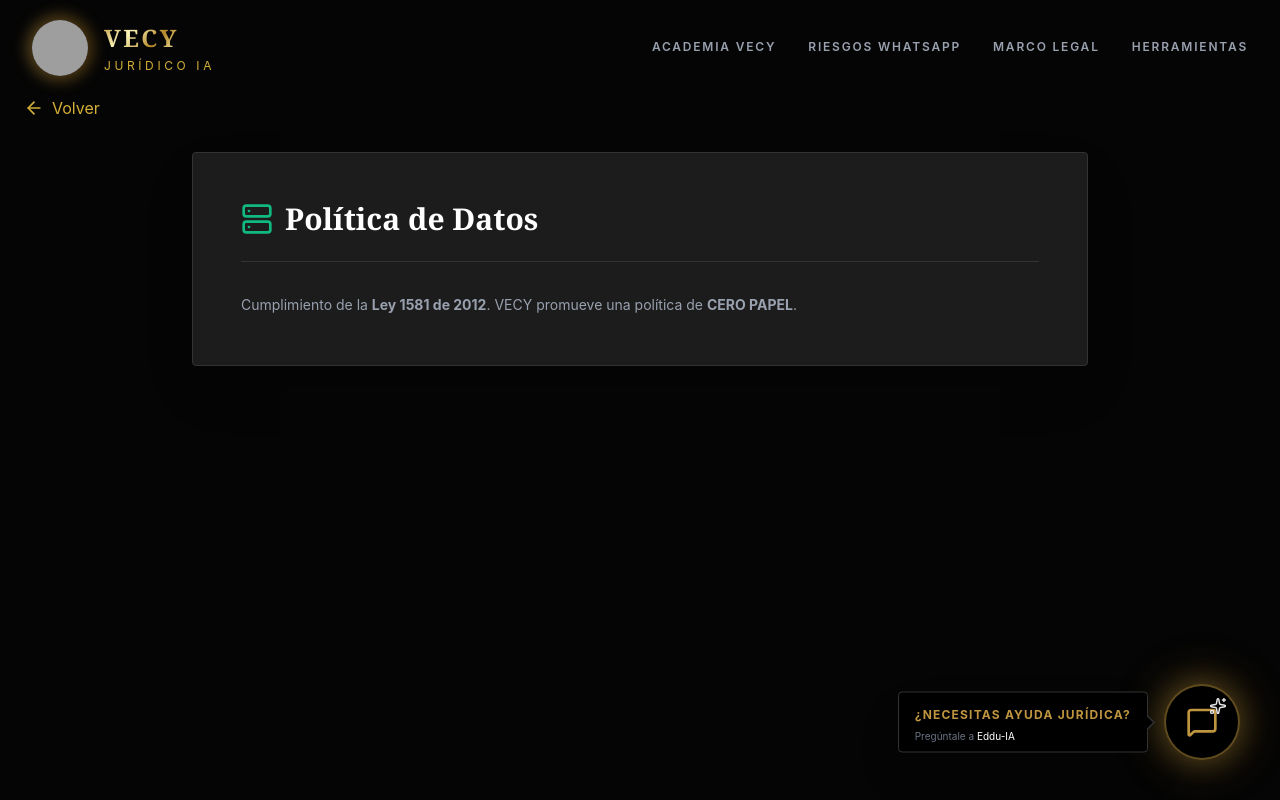
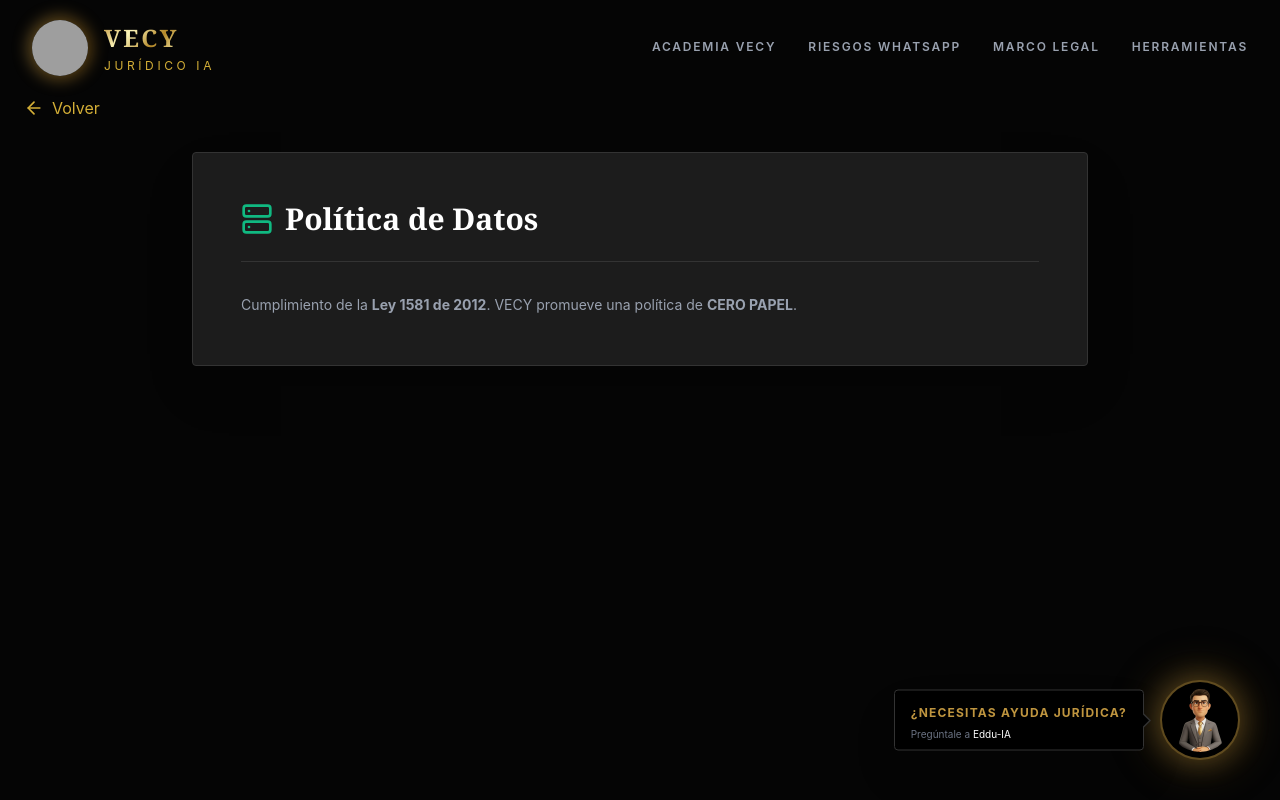
Before and after one commit to Vecy-Bienes-Raices/vecy-app, a React (Vite) app: page /datos in a window 1280 px wide. Shown: the top 800 px of the page. Built offline with nearby package versions, Linux system fonts and the light colour scheme; grey boxes are pictures that could not be loaded.

Commit message:
feat: integrate official Eddu-AI avatar in widget and chat

```diff
--- a/src/components/Layout/FloatingAiWidget.jsx
+++ b/src/components/Layout/FloatingAiWidget.jsx
@@ -23,9 +23,13 @@ const FloatingAiWidget = () => {
                 <div className="absolute -inset-2 bg-[#bf953f]/20 rounded-full animate-ping pointer-events-none"></div>
 
                 {/* Main Widget Button */}
-                <div className="relative bg-black border-2 border-[#bf953f]/50 p-4 md:p-5 rounded-full shadow-[0_0_30px_rgba(191,149,63,0.3)] hover:border-[#bf953f] transition-all transform hover:scale-110 active:scale-95">
-                    <div className="relative">
-                        <MessageSquare className="w-6 h-6 md:w-8 md:h-8 text-[#bf953f]" />
+                <div className="relative bg-black border-2 border-[#bf953f]/50 p-1 md:p-1.5 rounded-full shadow-[0_0_30px_rgba(191,149,63,0.3)] hover:border-[#bf953f] transition-all transform hover:scale-110 active:scale-95 overflow-hidden">
+                    <div className="relative w-12 h-12 md:w-16 md:h-16 rounded-full overflow-hidden">
+                        <img
+                            src="/Eddu-AI.png"
+                            alt="Eddu-AI"
+                            className="w-full h-full object-cover"
+                        />
                         <motion.div
                             animate={{
                                 scale: [1, 1.5, 1],
--- a/src/components/chat/EdduAIChat.jsx
+++ b/src/components/chat/EdduAIChat.jsx
@@ -232,7 +232,7 @@ const EdduAIChat = () => {
                 <div className="flex items-center gap-4">
                     <div className="relative">
                         <img
-                            src="https://static.wixstatic.com/media/334454_0c2cde563d9d4bda967891c348875d22~mv2.png"
+                            src="/Eddu-AI.png"
                             alt="Eddu-AI Avatar"
                             className="w-14 h-14 rounded-full object-cover border-2 border-[#d4af37] shadow-[0_0_20px_rgba(212,175,55,0.5)] bg-black"
                         />
```
Also changed, not shown: public/Eddu-AI.png (added), 1 other file (tests, documents, lock files or other folders).
